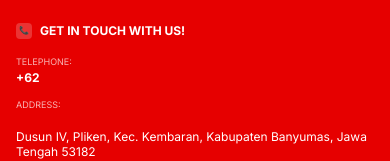
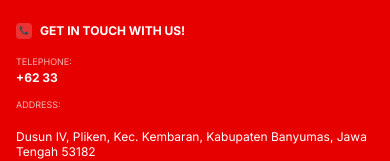
Before and after one commit to RyznKey/agung-sukses-farm-fresh, a Next.js app: page / in a window 390 px wide. Shown: the part 4097-4258 px from the top of the page. Built offline with nearby package versions, Linux system fonts and the light colour scheme.

Commit message:
fix: update telephone number format in LogisticsFooter component

```diff
--- a/src/components/Footer.tsx
+++ b/src/components/Footer.tsx
@@ -133,7 +133,7 @@
               <span className="text-[9px] uppercase opacity-70 block mb-0.5">
                 Telephone:
               </span>
-              <p className="text-xs font-bold">+62 </p>
+              <p className="text-xs font-bold">+62 33 </p>
             </div>
 
             <div className="mb-3 sm:mb-4">
```
